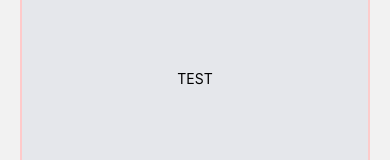
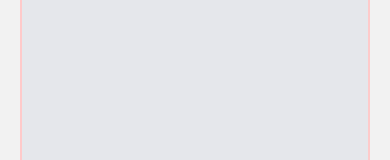
Before and after one commit to stolenfallen1/MotivationalApp, a React Native app: screen /Quotes in a window 390 px wide. Shown: the part 339-499 px from the top of the page. Built offline with nearby package versions, Linux system fonts and the light colour scheme.

Commit message:
dispaly quote from api

```diff
--- a/src/components/Body.tsx
+++ b/src/components/Body.tsx
@@ -1,11 +1,14 @@
 import { Pressable, Text, View } from "react-native";
+import { useState } from "react";
 
 export default function Body() {
+  const [Quote, setQuote] = useState();
+
   const randomQuote = () => {
     fetch("https://api.quotable.io/random")
       .then((res) => res.json())
       .then((result) => {
-        console.log(result);
+        setQuote(result.content);
       });
   };
 
@@ -14,7 +17,7 @@ export default function Body() {
       className="flex justify-center items-center mb-5 bg-gray-200 border-2 border-red-200"
       style={{ width: 350, height: 550 }}
     >
-      <Text>TEST</Text>
+      <Text>{Quote}</Text>
       <View className="absolute bottom-3">
         <Pressable onPress={randomQuote}>
           <Text className="mt-2 px-3 py-2 text-lg bg-red-400">New Quote</Text>
```
